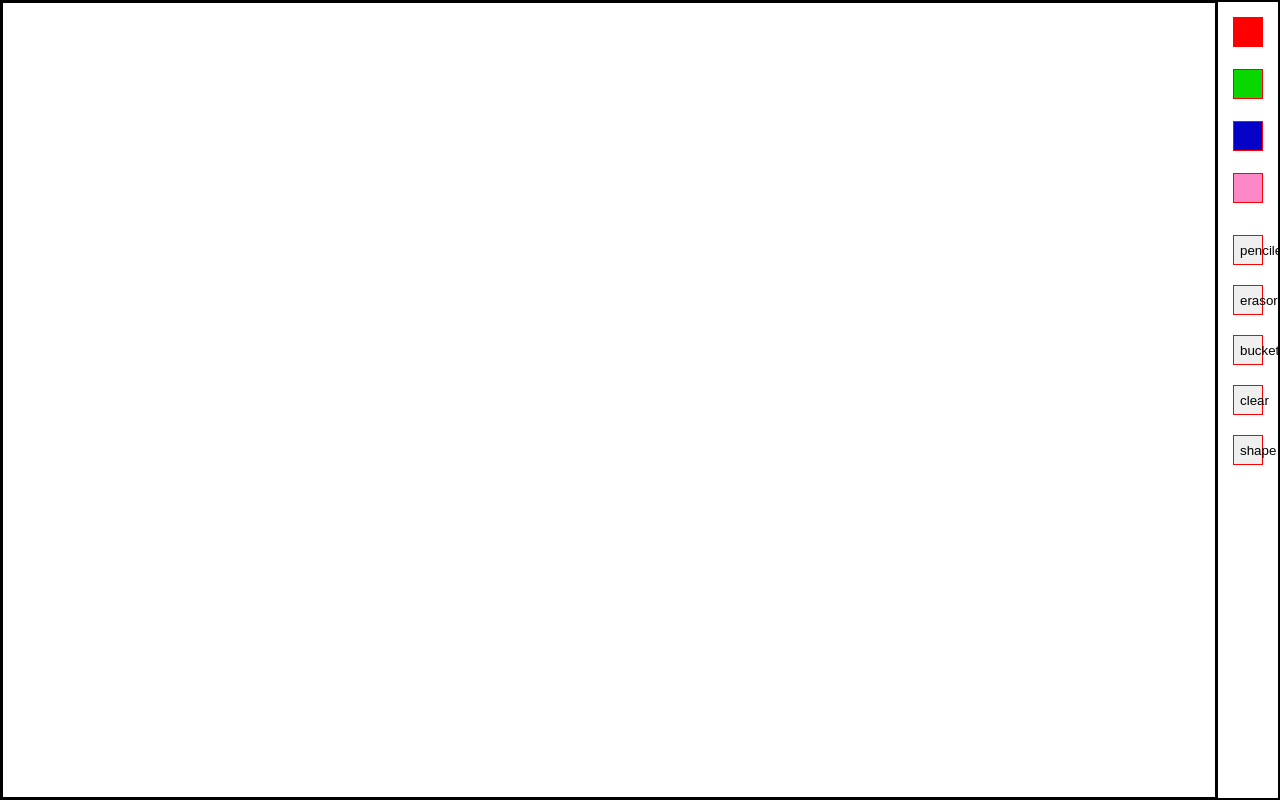
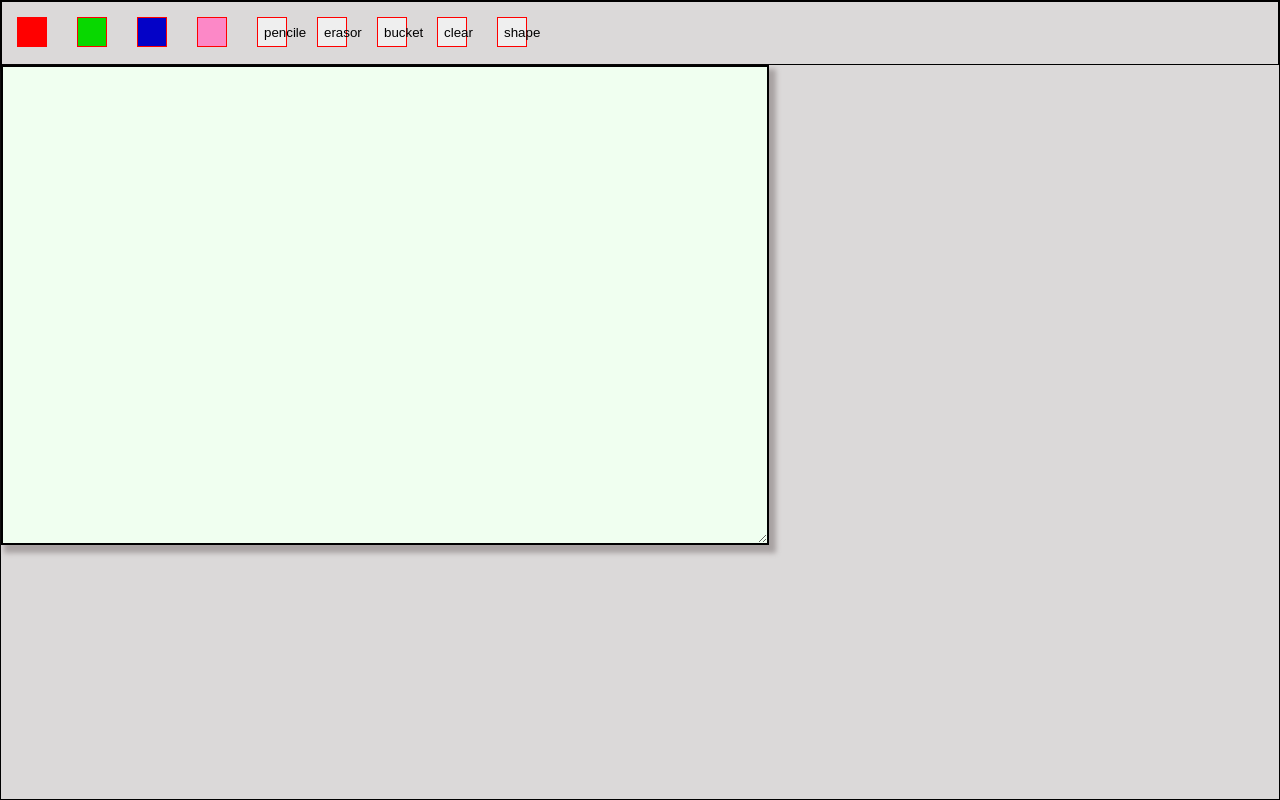
Before and after one commit to NataEn/paint, a plain HTML site: page index2.html in a window 1280 px wide. Drawn offline with Linux system fonts and the light colour scheme.

Commit message:
adding resizable canvas

```diff
--- a/index2.html
+++ b/index2.html
@@ -22,11 +22,19 @@
         height: 100vh;
         border: 1px solid black;
         display: flex;
+        flex-direction: column;
+        justify-content:flex-start;
+        background:#dbd9d9;
       }
       .canvas {
         position: relative;
-        flex: 1;
+        height:60vh;
+        width:60vw;
+        background-color: honeydew;
         border: 2px solid black;
+        resize: both;
+        overflow: hidden;
+        box-shadow: 5px 6px 5px 2px #a8a2a2;
       }
       .colorPicker {
         width: 40px;
@@ -35,7 +43,7 @@
       }
       .control{
         display: flex;
-        flex-direction: column;
+
       }
       button {
         width: 30px;
@@ -50,23 +58,25 @@
       li{
           margin:10px;
           padding:5px;
+          display: inline-block;
       }
       .shape{
         cursor: grab;
-        resize: both;
+
       }
     </style>
     <title>Document</title>
   </head>
   <body>
     <div class="container">
-      <div id="canvas" class="canvas"></div>
+
       <div class="control">
         <ul id="colorPallet">
         </ul>
         <ul id="optionButtons">
         </div>
       </ul>
+      <div id="canvas" class="canvas"></div>
     </div>
     <script src="main.js"></script>
   </body>
```
